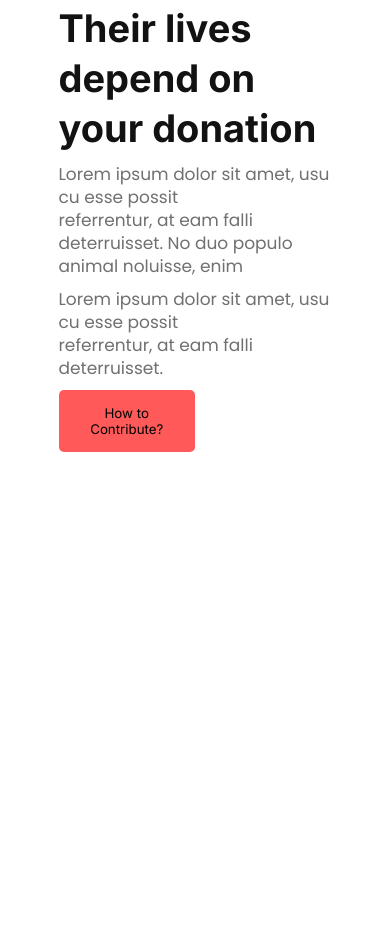
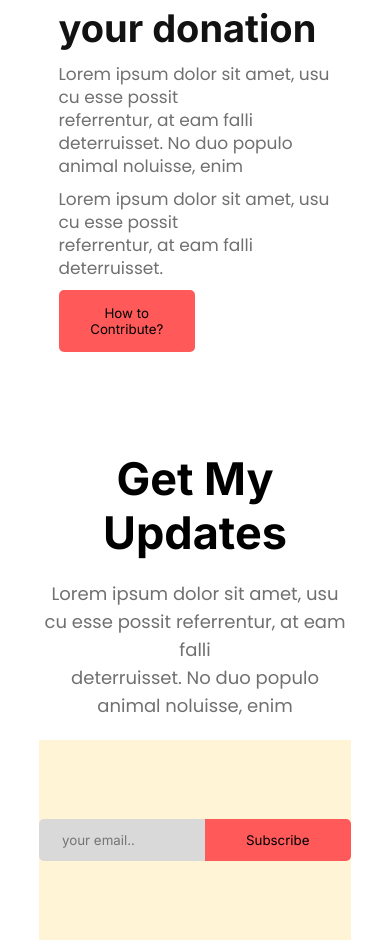
Before and after one commit to B4t33n/donate-today, a plain HTML site: page index.html in a window 390 px wide. Shown: the part 3992-4932 px from the top of the page. Before the commit the page ends 4544 px from the top, so only its background shows below. Drawn offline with Linux system fonts and the light colour scheme.

Commit message:
added subs sectioin with responsive

```diff
--- a/index.html
+++ b/index.html
@@ -99,5 +99,18 @@
              </div>
         </div>
     </section>
+
+    <section class="container">
+        <div class="subs">
+            <h1>Get My Updates</h1>
+            <p>Lorem ipsum dolor sit amet, usu cu esse possit referrentur, at eam falli <br> deterruisset. No duo populo animal noluisse, enim</p>
+        </div>
+        <div class="input">
+            <input type="email" name="email" id="" placeholder="your email..">
+            <button class="subs-btn">Subscribe</button>
+        </div>
+    </section>
+
+
 </body>
 </html>
--- a/style/style.css
+++ b/style/style.css
@@ -197,6 +197,59 @@
     flex-direction: row-reverse;
 }
 
+.subs{
+    text-align: center;
+
+}
+.subs>h1{
+    font-size: 45px;
+    font-weight: 700;
+    line-height: 54px;
+}
+.subs>p{
+    color: rgb(112, 112, 112);
+    font-family: Poppins;
+    font-size: 18px;
+    font-weight: 400;
+    line-height: 28px;
+    margin: 20px 0;
+}
+
+
+.input{
+    text-align: center;
+    background: rgb(255, 244, 214);
+    height: 200px;
+    display: flex;
+    align-items: center;
+    justify-content: center;
+}
+.input>input{
+    border-radius: 5px 0px 0px 5px;
+    padding: 13px 23px;
+    border: none;
+    background: rgb(217, 217, 217);
+}
+
+.subs-btn{
+    border-radius: 0px 5px 5px 0px;
+    padding: 13px 23px;
+    border: none;
+    cursor: pointer;
+    transition: 0.3s;
+    background: rgb(255, 89, 89);
+}
+
+.subs-btn:hover{
+    background-color: rgb(255, 244, 214);
+    border: 1px solid rgb(255, 89, 89);
+    color: black;
+}
+
+
+
+
+
 
 
 
@@ -243,9 +296,23 @@
     }
 
     .card-image>img{
-        height: 250px;
+        height: 200px;
     }
     #hungry-card{
         flex-direction: column-reverse;
     }
+
+    .subs{
+        width: 80%;
+        margin: 0 auto;
+    }
+
+    .input{
+        width: 80%;
+        margin: 0 auto;
+    }
+
+    .subs-btn, .input>input{
+        width: calc(100% - 23px);
+    }
 }
```
